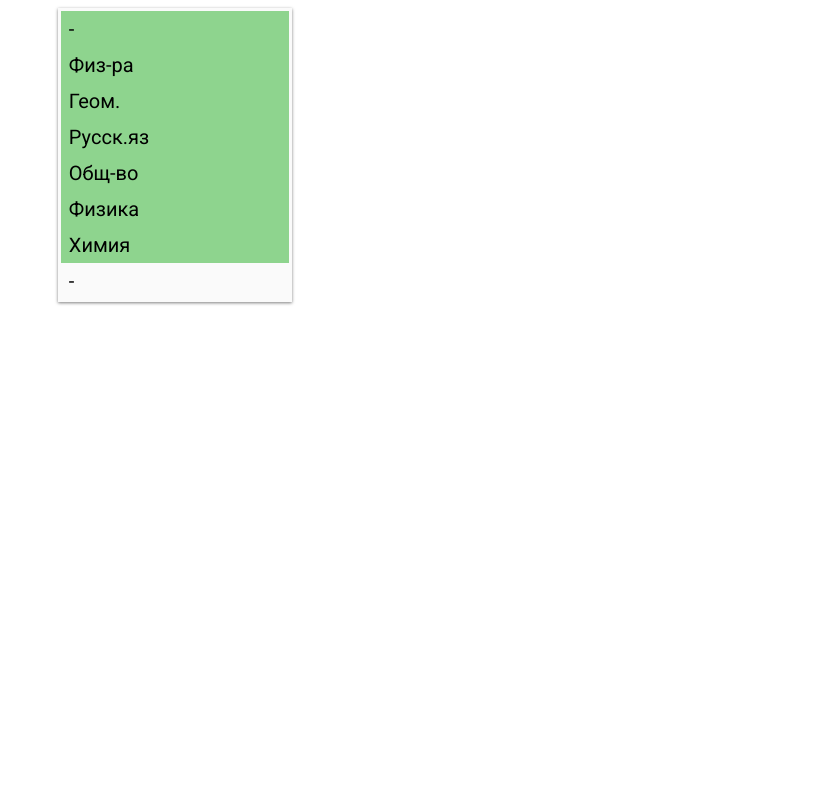
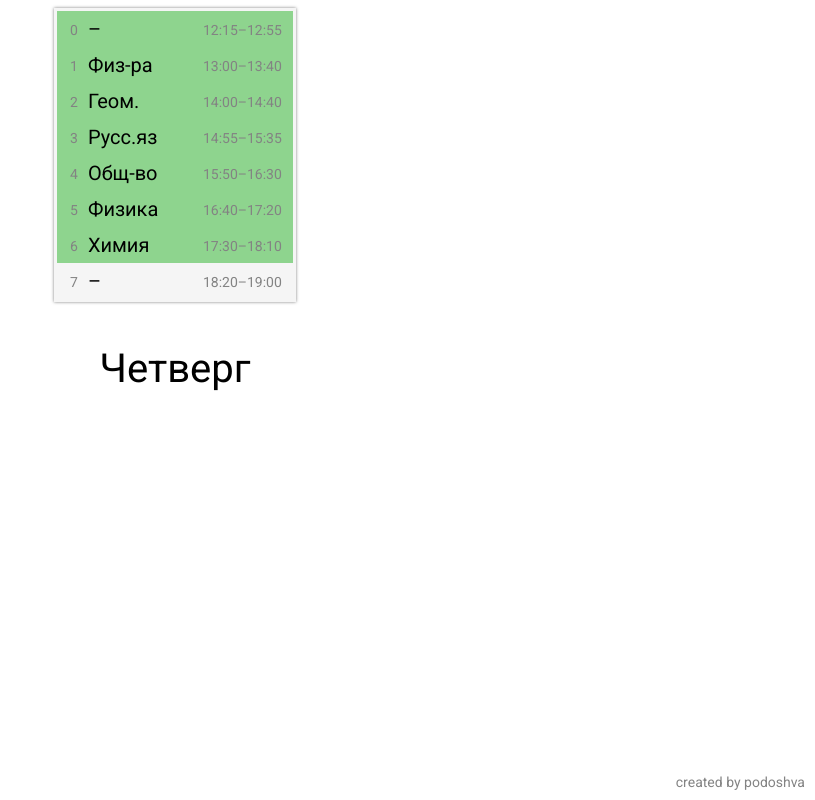
Before and after one commit to podoshva/TimeTable, a plain HTML site: page index.html in a window 1280 px wide. Shown: the whole page, without its empty margins (465-1280 px from the left). Drawn offline with Linux system fonts and the light colour scheme.

Commit message:
Evening commit

```diff
--- a/app.js
+++ b/app.js
@@ -1,248 +1,125 @@
 "use strict";
-
+// Объекты с данными о каждом дне
 const Monday = {
-  "day": "Понедельник",
-  "lessons": [
-    {
-      lesson: "Русск.яз",
-      time: "13:00–13:40",
-    },
-    {
-      lesson: "Химия",
-      time: "14:00–14:40",
-    },
-    {
-      lesson: "Истор.",
-      time: "14:55–15:35",
-    },
-    {
-      lesson: "Алгеб.",
-      time: "15:50–16:30",
-    },
-    {
-      lesson: "Литер.",
-      time: "16:40–17:20",
-    },
-    {
-      lesson: "Физика",
-      time: "17:30–18:10",
-    },
-  ]
+  day: "Понедельник",
+  lessons: ["–", "Русск.яз", "Химия", "Истор.", "Алгеб.", "Литер.", "Физика"],
 }
 
 const Teusday = {
-  "day": "Вторник",
-  "lessons": [
-    {
-      lesson: "-",
-      time: "12:15–12:55",
-    },
-    {
-      lesson: "Биолог.",
-      time: "13:00–13:40",
-    },
-    {
-      lesson: "Литер.",
-      time: "14:00–14:40",
-    },
-    {
-      lesson: "Физ-ра",
-      time: "14:55–15:35",
-    },
-    {
-      lesson: "Геогр.",
-      time: "15:50–16:30",
-    },
-    {
-      lesson: "Геом.",
-      time: "16:40–17:20",
-    },
-    {
-      lesson: "Англ.яз",
-      time: "17:30–18:10",
-    },
-    {
-      lesson: "Практ.мат",
-      time: "18:20-19:00",
-    }
-  ]
+  day: "Вторник",
+  lessons: ["–", "Биолог.", "Литер.", "Физ-ра", "Геогр.", "Геом.", "Англ.яз", "Пр.мат"],
 }
 
 const Wednesday = {
-  "day": "Среда",
-  "lessons": [
-    {
-      lesson: "Геогр.",
-      time: "12:15–12:55",
-    },
-    {
-      lesson: "Англ.яз",
-      time: "13:00–13:40",
-    },
-    {
-      lesson: "Алгеб.",
-      time: "14:00–14:40",
-    },
-    {
-      lesson: "Информ.",
-      time: "14:55–15:35",
-    },
-    {
-      lesson: "Техн.",
-      time: "15:50–16:30",
-    },
-    {
-      lesson: "Русск.яз",
-      time: "16:40–17:20",
-    },
-    {
-      lesson: "Физ-ра",
-      time: "17:30–18:10",
-    },
-    {
-      lesson: "-",
-      time: "18:20-19:00",
-    },
-  ]
+  day: "Среда",
+  lessons: ["Геогр.", "Англ.яз", "Алгеб.", "Информ.", "Техн.", "Русск.яз", "Физ-ра", "–"],
 }
 
 const Thursday = {
-  "day": "Четверг",
-  "lessons": [
-    {
-      lesson: "-",
-      time: "12:15–12:55",
-    },
-    {
-      lesson: "Физ-ра",
-      time: "13:00–13:40",
-    },
-    {
-      lesson: "Геом.",
-      time: "14:00–14:40",
-    },
-    {
-      lesson: "Русск.яз",
-      time: "14:55–15:35",
-    },
-    {
-      lesson: "Общ-во",
-      time: "15:50–16:30",
-    },
-    {
-      lesson: "Физика",
-      time: "16:40–17:20",
-    },
-    {
-      lesson: "Химия",
-      time: "17:30–18:10",
-    },
-    {
-      lesson: "-",
-      time: "18:20-19:00",
-    },
-  ],
+  day: "Четверг",
+  lessons: ["–", "Физ-ра", "Геом.", "Русс.яз", "Общ-во", "Физика", "Химия", "–"],
 }
 
 const Friday = {
-  "day": "Пятница",
-  "lessons": [
-    {
-      lesson: "Иск-во",
-      time: "12:15–12:55",
-    },
-    {
-      lesson: "ОБЖ",
-      time: "13:00–13:40",
-    },
-    {
-      lesson: "Истор.",
-      time: "14:00–14:40",
-    },
-    {
-      lesson: "Биолог.",
-      time: "14:55–15:35",
-    },
-    {
-      lesson: "Алгеб.",
-      time: "15:50–16:30",
-    },
-    {
-      lesson: "Род.лит",
-      time: "16:40–17:20",
-    },
-    {
-      lesson: "Англ.яз",
-      time: "17:30–18:10",
-    },
-    {
-      lesson: "-",
-      time: "18:20-19:00",
-    },
-  ],
+  day: "Пятница",
+  lessons: ["Иск-во", "ОБЖ", "Истор.", "Биолог.", "Алгеб.", "Род.лит", "Англ.яз", "–"],
 }
 
-function getDay() {
-  const currentDate = new Date();
-  return currentDate.getDay() - 1;
+function getDay() { // Функция по возвращению дня
+  const currentDate = new Date(); // Создаем объект Date
+  return currentDate.getDay() - 1; // Возращаем день недели
 }
 
-function getHours() {
+function getHours() { // Функция по возвращению текущего времени (часов и минут)
   const currentDate = new Date();
   return currentDate.getHours() * 60 + currentDate.getMinutes();
 }
 
-function timeTable(day) {
-  const lessons = document.querySelector(".lessons");
+function timeTable(day) { // Основная функция
+  const lessons = document.querySelector(".lessons"); // Получаем элементы из html
+  const dayEl = document.querySelector(".day");
+  dayEl.innerHTML = days[day].day; // Встраиваем значение в html элемент
   for(let i = 0; i < days[day].lessons.length; i++) {
-    const lesson = document.createElement('div');
-    lesson.setAttribute("class", "lesson");
-    lesson.innerHTML = days[day].lessons[i].lesson;
-    let lessonTimeEnd = 0;
-    console.log(i);
-    switch(i) {
+    const lessonCard = document.createElement('div'); // Создаем элемнеты для каждого значения
+    const lessonEl = document.createElement('div');
+    const lessonTimeEl = document.createElement('div');
+    const lessonNum = document.createElement('div');
+
+    lessonEl.setAttribute("class", "lesson"); // Добавляем классы
+    lessonTimeEl.setAttribute("class", "lesson-time");
+    lessonCard.setAttribute("class", "lesson-card");
+    lessonNum.setAttribute("class", "lesson-num");
+
+    lessonEl.innerHTML = days[day].lessons[i]; // Встраиваем значения в ранее созданные элементы
+    lessonNum.innerHTML = i;
+
+    let lessonTimeEnd = 0; // Конец урока int
+    let lessonTime = ""; // Начало и конец урока str
+    switch(i) { // Выставляем значения lessonTimeEnd и lessonTime в зависимости от урока
       case 0:
         lessonTimeEnd = 775;
+        lessonTime = "12:15–12:55";
         break;
       case 1:
         lessonTimeEnd = 820;
+        lessonTime = "13:00–13:40";
         break;
       case 2:
         lessonTimeEnd = 880;
+        lessonTime = "14:00–14:40";
         break;
       case 3:
         lessonTimeEnd = 935;
+        lessonTime = "14:55–15:35";
         break;
       case 4:
         lessonTimeEnd = 990;
+        lessonTime = "15:50–16:30";
         break;
       case 5:
         lessonTimeEnd = 1040;
+        lessonTime = "16:40–17:20";
         break;
       case 6:
         lessonTimeEnd = 1090;
+        lessonTime = "17:30–18:10";
         break;
       case 7:
         lessonTimeEnd = 1140;
+        lessonTime = "18:20–19:00";
         break;
       default:
         break;
     }
-    if(getHours() >= days[day].lessons[i].timeEnd) {
-      lesson.setAttribute("style", "background-color: rgb(73, 207, 73);")
+
+    if(getHours() >= lessonTimeEnd) { // Проверяем, закончился ли урок
+      lessonCard.style.backgroundColor = 'rgb(142, 212, 142)'; // Если да, то меняем стиль элемента
     }
-    if(getHours() >= lessonTimeEnd) {
-      lesson.setAttribute("style", "background-color: rgb(142, 212, 142);");
-    }
-    lessons.appendChild(lesson);
+    lessonTimeEl.innerHTML = lessonTime; // Встраиваем значение в элемент
+
+    lessonCard.appendChild(lessonNum); // Добавляем элементы в элемент lessonCard
+    lessonCard.appendChild(lessonEl);
+    lessonCard.appendChild(lessonTimeEl);
+    lessons.appendChild(lessonCard); // Добавляем lessonCard в основной элемент
   }
 }
-const days = [Monday, Teusday, Wednesday, Thursday, Friday];
-const day = getDay();
 
-if(day == -1 || day == 5) {
-  alert("Сегодня выходной");
-} else {
+function todayWeekend() { // Функция для выходных дней
+  const day = document.querySelector(".day"); // Получаем элементы из html
+  const card = document.querySelector(".card");
+
+  const img = document.createElement("img"); // Создаем img-элемент
+  img.src = 'img/weekend-cat.gif'; // Добавляем ссылку на изображение в элемент
+  day.innerHTML = "Выходной!";
+  card.append(img);
+}
+
+const days = [Monday, Teusday, Wednesday, Thursday, Friday]; // Массив, хранящий дни недели
+
+if(getDay() == -1 || getDay() == 5) { // Определяем, выходной ли сегодня
+  todayWeekend();
+} else { // Если нет, то запускаем приложение
   alert("Эксклюзивное расписание для 8Д❤️\nОно обновляется автоматически каждый день");
-  timeTable(day);
+  timeTable(getDay());
 }
+// Конец
--- a/index.html
+++ b/index.html
@@ -8,14 +8,20 @@
   crossorigin>
   <link href="https://fonts.googleapis.com/css2?family=Roboto:wght@400;700&display=swap"
   rel="stylesheet">
-  <link rel="preconnect" href="https://fonts.gstatic.com" crossorigin>
-  <link href="https://fonts.googleapis.com/css2?family=Open+Sans&display=swap" rel="stylesheet">
   <title>TimeTable</title>
   <link rel="stylesheet" href="styles/style.css">
 </head>
 <body>
-  <div class="card">
-    <div class="lessons"></div>
+  <div class="content">
+    <div class="card">
+      <div class="lessons"></div>
+    </div>
+    <div class="day">
+    </div>
+  </div>
+  <div class="creator">
+    created by <a href="https://t.me/podoshva_13"
+    class="creator-link">podoshva</a>
   </div>
   <script src="app.js"></script>
 </body>
--- a/styles/style.css
+++ b/styles/style.css
@@ -1,17 +1,21 @@
 body {
   font-family: 'Roboto', Arial;
   font-size: 20px;
+}
+
+.content {
   display: flex;
   justify-content: center;
-  align-items: center;
+  position: relative;
+  align-items: flex-end;
 }
 
 .card {
-  position: relative;
   padding: 3px;
-  transition: box-shadow 0.15s, padding 0.15s;
-  box-shadow: 0px 1px 3px rgba(0, 0, 0, 0.507);
-  background-color: rgb(250, 250, 250);
+  transition: box-shadow 0.25s, padding 0.15s;
+  box-shadow: 0px 0px 3px rgba(0, 0, 0, 0.507);
+  background-color: rgb(245, 245, 245);
+  display: flex;
 }
 
 .card:hover {
@@ -24,13 +28,61 @@ body {
   color: black;
 }
 
-.lesson {
+.lesson-card {
   padding-top: 6px;
   padding-bottom: 6px;
   padding-left: 8px;
-  padding-right: 140px;
+  display: flex;
+  justify-content: space-between;
+  align-items: center;
 }
 
-.lesson:hover {
+.lesson-time {
+  width: 80px;
+  margin: 0 10px;
+}
+
+.lesson-num {
+  margin: 0 5px;
+}
+
+.lesson-time,
+.lesson-num,
+.creator {
+  margin-top: 2px;
+  font-size: 14px;
+  color: rgb(131, 131, 131);
+}
+
+.lesson-card:hover {
   background-color: rgb(230, 230, 230);
 }
+
+.lesson {
+  width: 100px;
+  margin: 0 5px;
+}
+
+.day {
+  font-size: 40px;
+  /*padding-left: 44px;
+  padding-right: 44px;*/
+  position: absolute;
+  bottom: -90px;
+  display: flex;
+}
+
+.creator {
+  position: absolute;
+  right: 10px;
+  bottom: 10px;
+}
+
+.creator-link {
+  text-decoration: none;
+  color: rgb(131, 131, 131);
+}
+
+.creator-link:hover {
+  text-decoration: underline;
+}
```
Also changed, not shown: 1 other file.
